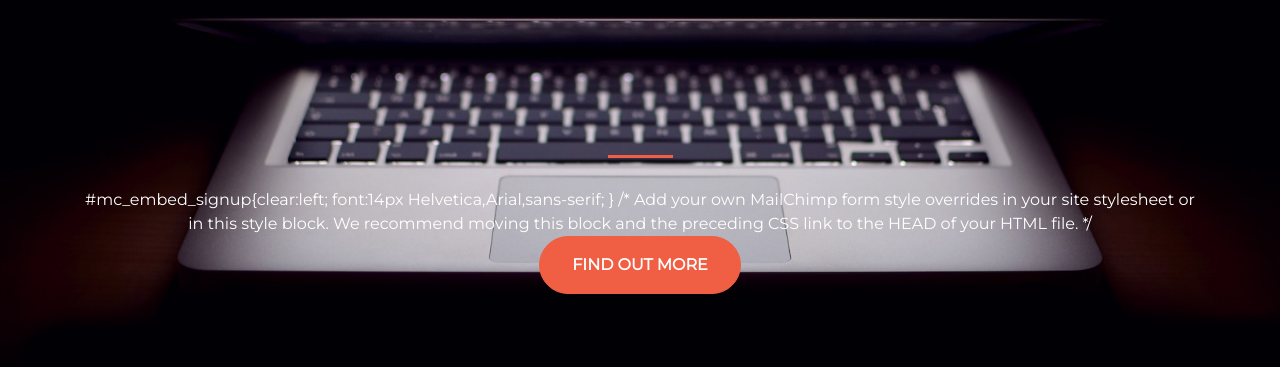
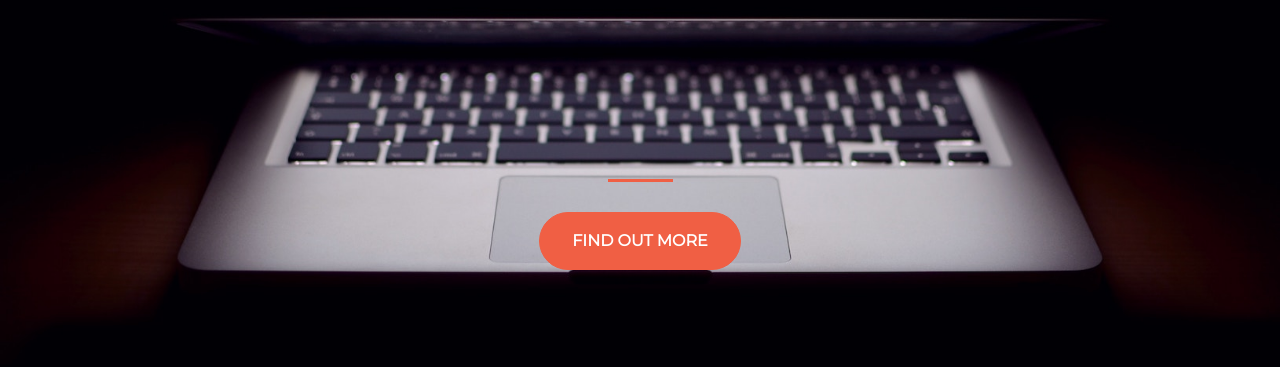
Before and after one commit to jparv18/jparv18.github.io, a plain HTML site: page index.html in a window 1280 px wide. Shown: the part 295-662 px from the top of the page. Drawn offline with nearby package versions, Linux system fonts and the light colour scheme.

Commit message:
Update index.html

```diff
--- a/index.html
+++ b/index.html
@@ -27,7 +27,8 @@
           </div>
           <div class="col-lg-12 my-auto">
             <!-- Begin MailChimp Signup Form -->
-          #mc_embed_signup{clear:left; font:14px Helvetica,Arial,sans-serif; }
+            <style type="text/css">
+             #mc_embed_signup{clear:left; font:14px Helvetica,Arial,sans-serif; }
           /* Add your own MailChimp form style overrides in your site stylesheet or in this style block.
              We recommend moving this block and the preceding CSS link to the HEAD of your HTML file. */
           </style>
```
